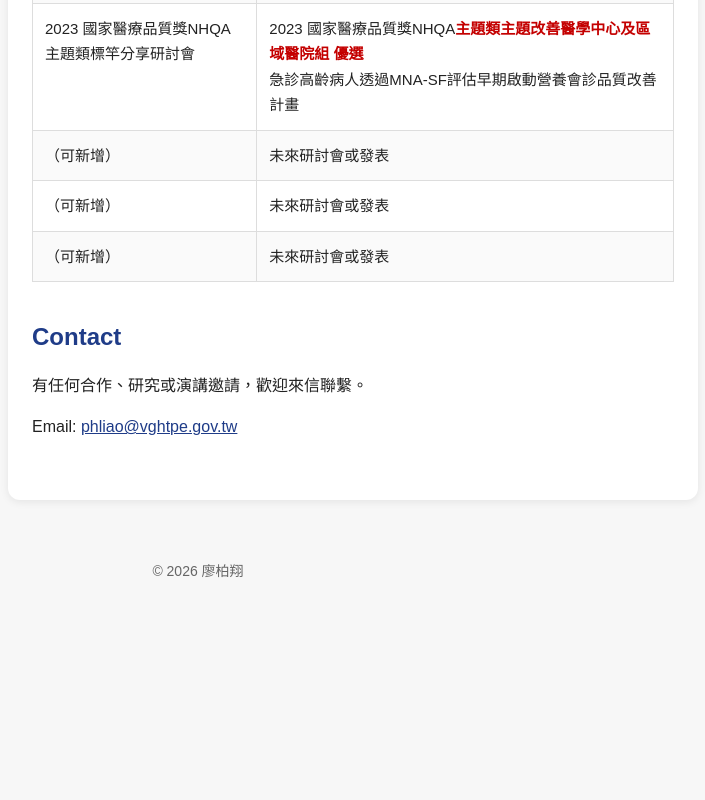
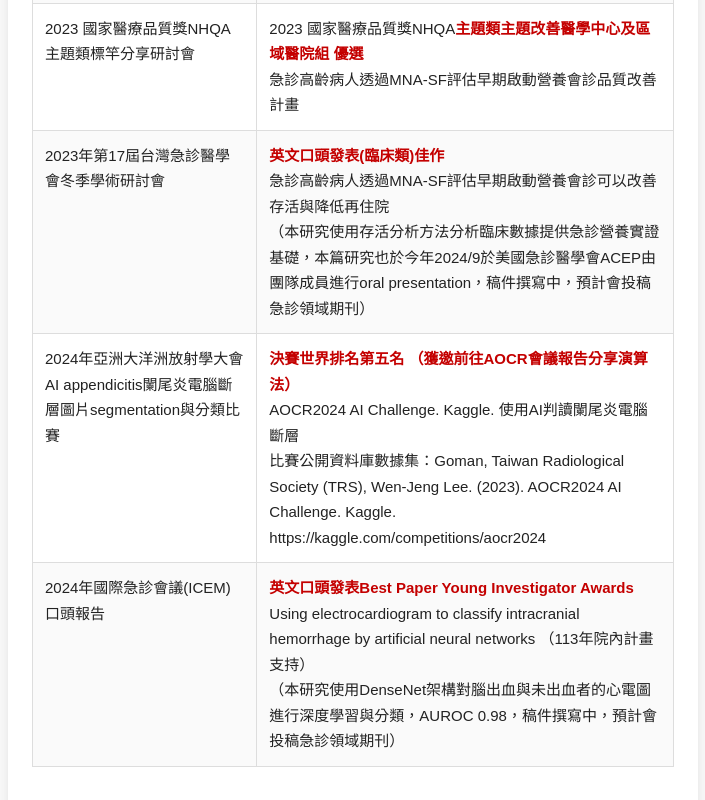
Before and after one commit to pohsiangliao/pohsiangliao.github.io, a plain HTML site: page index.html in a window 1280 px wide. Shown: the part 3640-4440 px from the top of the page, without its empty margins (442-1147 px from the left). Before the commit the page ends 4252 px from the top, so only its background shows below. Drawn offline with Linux system fonts and the light colour scheme.

Commit message:
Update index.html

```diff
--- a/index.html
+++ b/index.html
@@ -452,28 +452,35 @@
 
           <tr>
             <td>
-              （可新增）
+              2023年第17屆台灣急診醫學會冬季學術研討會
             </td>
             <td>
-              未來研討會或發表
+              <b style="color:#c40000">英文口頭發表(臨床類)佳作</b><br>
+              急診高齡病人透過MNA-SF評估早期啟動營養會診可以改善存活與降低再住院<br>
+              （本研究使用存活分析方法分析臨床數據提供急診營養實證基礎，本篇研究也於今年2024/9於美國急診醫學會ACEP由團隊成員進行oral presentation，稿件撰寫中，預計會投稿急診領域期刊）
             </td>
           </tr>
 
           <tr>
             <td>
-              （可新增）
+              2024年亞洲大洋洲放射學大會 AI appendicitis闌尾炎電腦斷層圖片segmentation與分類比賽
             </td>
             <td>
-              未來研討會或發表
+              <b style="color:#c40000">決賽世界排名第五名 （獲邀前往AOCR會議報告分享演算法）</b><br>
+              AOCR2024 AI Challenge. Kaggle. 使用AI判讀闌尾炎電腦斷層<br>
+              比賽公開資料庫數據集：Goman, Taiwan Radiological Society (TRS), Wen-Jeng Lee. (2023). AOCR2024 AI Challenge. Kaggle. https://kaggle.com/competitions/aocr2024
             </td>
           </tr>
 
           <tr>
             <td>
-              （可新增）
+              2024年國際急診會議(ICEM)口頭報告
+
             </td>
             <td>
-              未來研討會或發表
+              <b style="color:#c40000">英文口頭發表Best Paper Young Investigator Awards </b><br>
+              Using electrocardiogram to classify intracranial hemorrhage by artificial neural networks （113年院內計畫支持）<br>
+              （本研究使用DenseNet架構對腦出血與未出血者的心電圖進行深度學習與分類，AUROC 0.98，稿件撰寫中，預計會投稿急診領域期刊）
             </td>
           </tr>
         </table>
```
